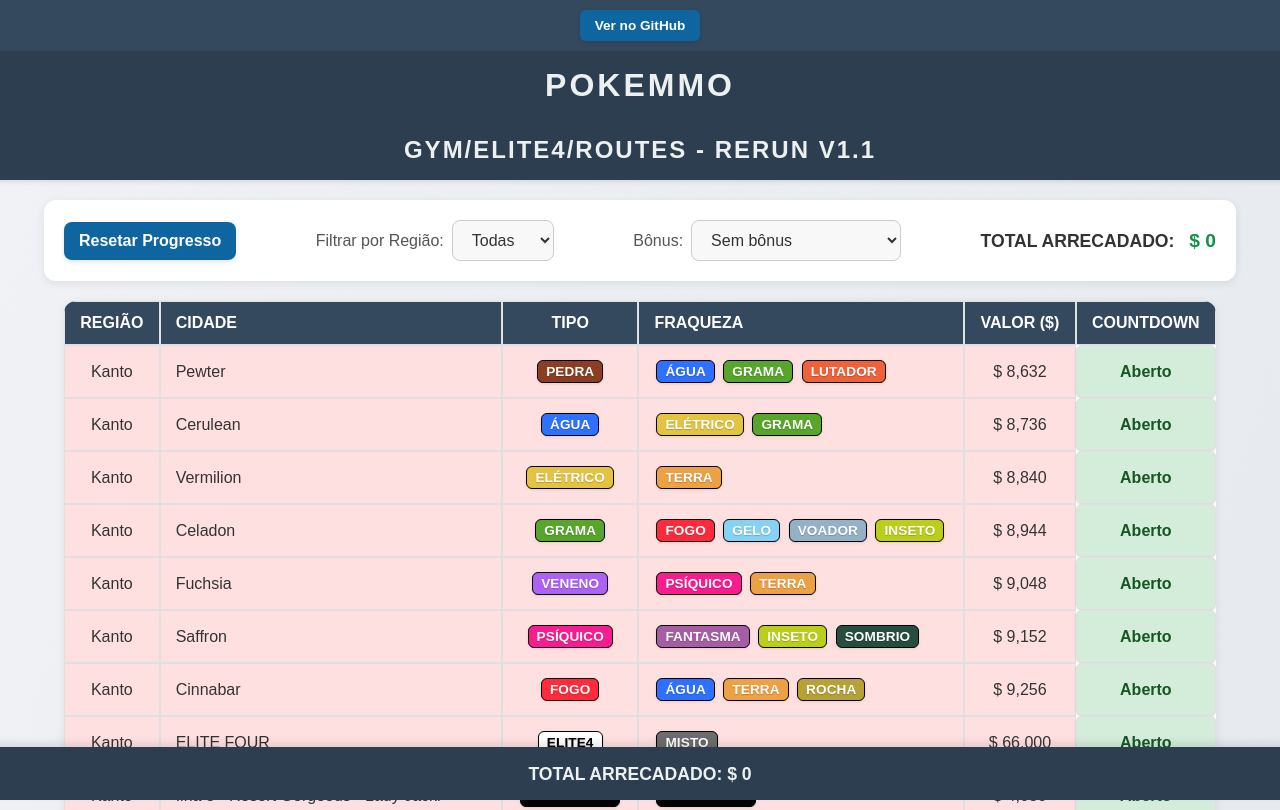
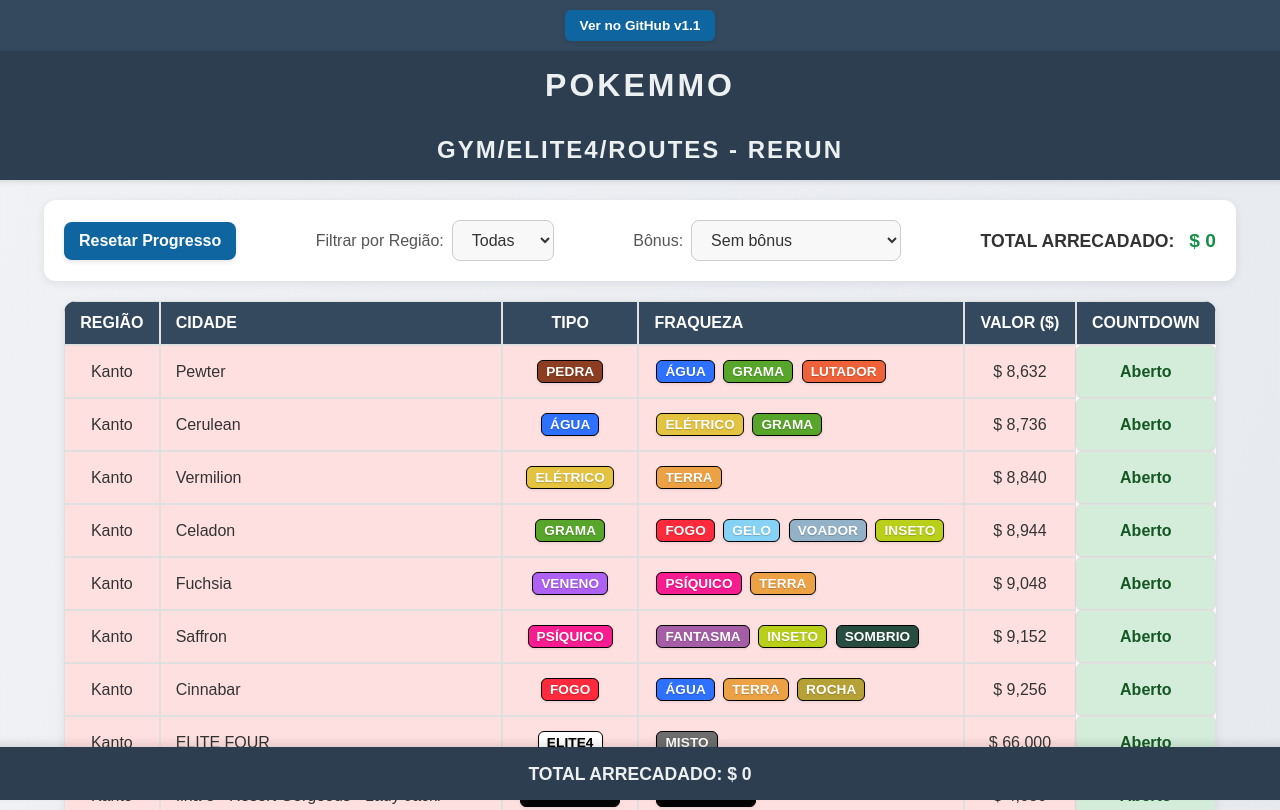
Before and after one commit to r3vmarcos/Pokemmo-Rerun, a plain HTML site: page index.html in a window 1280 px wide. Shown: the top 810 px of the page. Drawn offline with Linux system fonts and the light colour scheme.

Commit message:
Atualizar o index.html

```diff
--- a/index.html
+++ b/index.html
@@ -8,10 +8,10 @@
 <body>
 
   <div class="top-github-link-container">
-      <a href="https://github.com/r3vmarcos/Pokemmo-Rerun" target="_blank" class="top-github-button">Ver no GitHub</a>
+      <a href="https://github.com/r3vmarcos/Pokemmo-Rerun" target="_blank" class="top-github-button">Ver no GitHub v1.1</a>
   </div>
   <h1>PokeMMO</h1>
-  <h2>Gym/Elite4/Routes - Rerun v1.1</h2>
+  <h2>Gym/Elite4/Routes - Rerun</h2>
 
   <div id="filters">
     <button onclick="resetProgresso()">Resetar Progresso</button>
```
